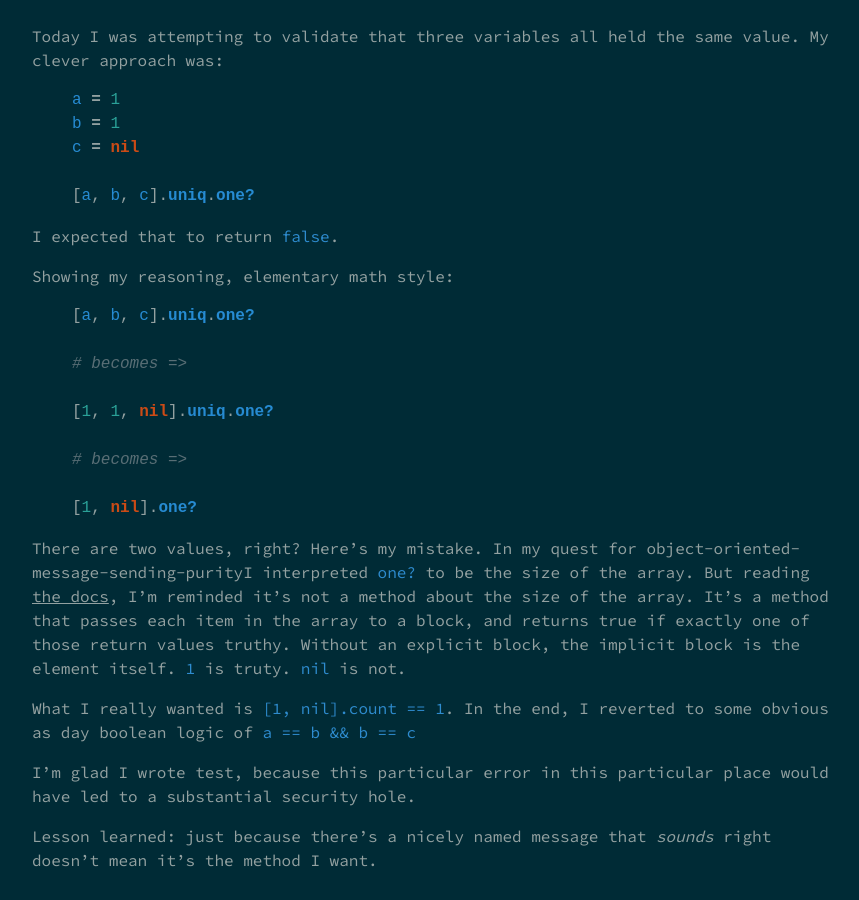
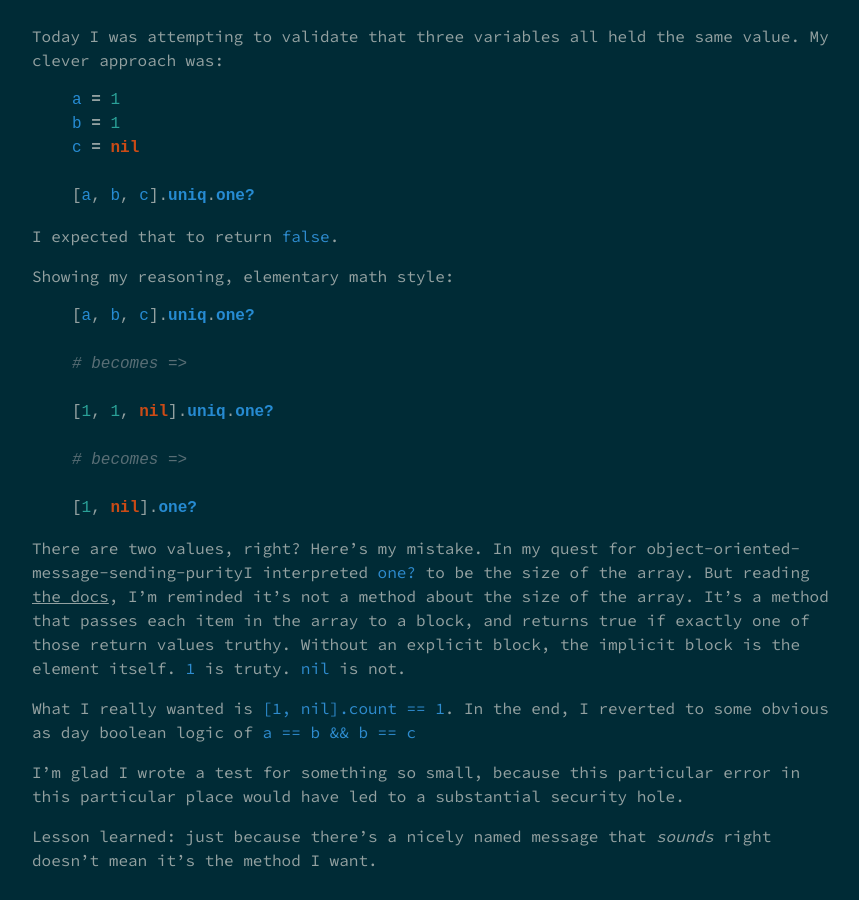
Before and after one commit to danott/today-i-learned, a Jekyll site: the page built from _posts/2018-08-30-today-i-learned.md, in a window 1280 px wide. Shown: the whole page, without its empty margins (208-1067 px from the left). Built offline with Jekyll 4.4.1, drawn with Linux system fonts in a browser that asks for light colours; our own code applies the rules of GitHub Pages for plain Markdown files.

Commit message:
2018-08-30

```diff
--- a/_posts/2018-08-30-today-i-learned.md
+++ b/_posts/2018-08-30-today-i-learned.md
@@ -36,7 +36,7 @@ Without an explicit block, the implicit block is the element itself.
 What I really wanted is `[1, nil].count == 1`.
 In the end, I reverted to some obvious as day boolean logic of `a == b && b == c`
 
-I'm glad I wrote test, because this particular error in this particular place would have led to a substantial security hole.
+I'm glad I wrote a test for something so small, because this particular error in this particular place would have led to a substantial security hole.
 
 Lesson learned: just because there's a nicely named message that _sounds_ right doesn't mean it's the method I want.
 
```
